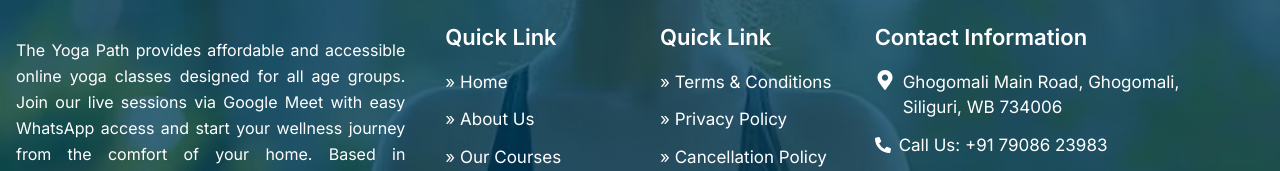
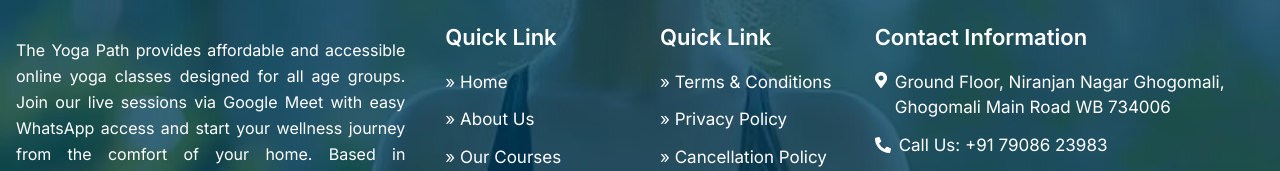
Before and after one commit to sourav7693/yoga-path, a Next.js app: page /about in a window 1280 px wide. Shown: the part 1873-2044 px from the top of the page. Built offline with nearby package versions, Linux system fonts and the light colour scheme; no server answers; the database is empty.

Commit message:
address chnge

```diff
--- a/src/components/global/Footer.tsx
+++ b/src/components/global/Footer.tsx
@@ -196,7 +196,7 @@ export default function Footer() {
                     href="https://maps.app.goo.gl/EwwTNkuAqEUeQhwc9"
                     target="_blank"
                   >
-                    Ghogomali Main Road, Ghogomali,<br></br> Siliguri, WB 734006
+                    Ground Floor, Niranjan Nagar Ghogomali, Ghogomali Main Road  WB 734006
                   </Link>
                 </li>
                 <li className="flex items-center gap-2 text-white">
```
